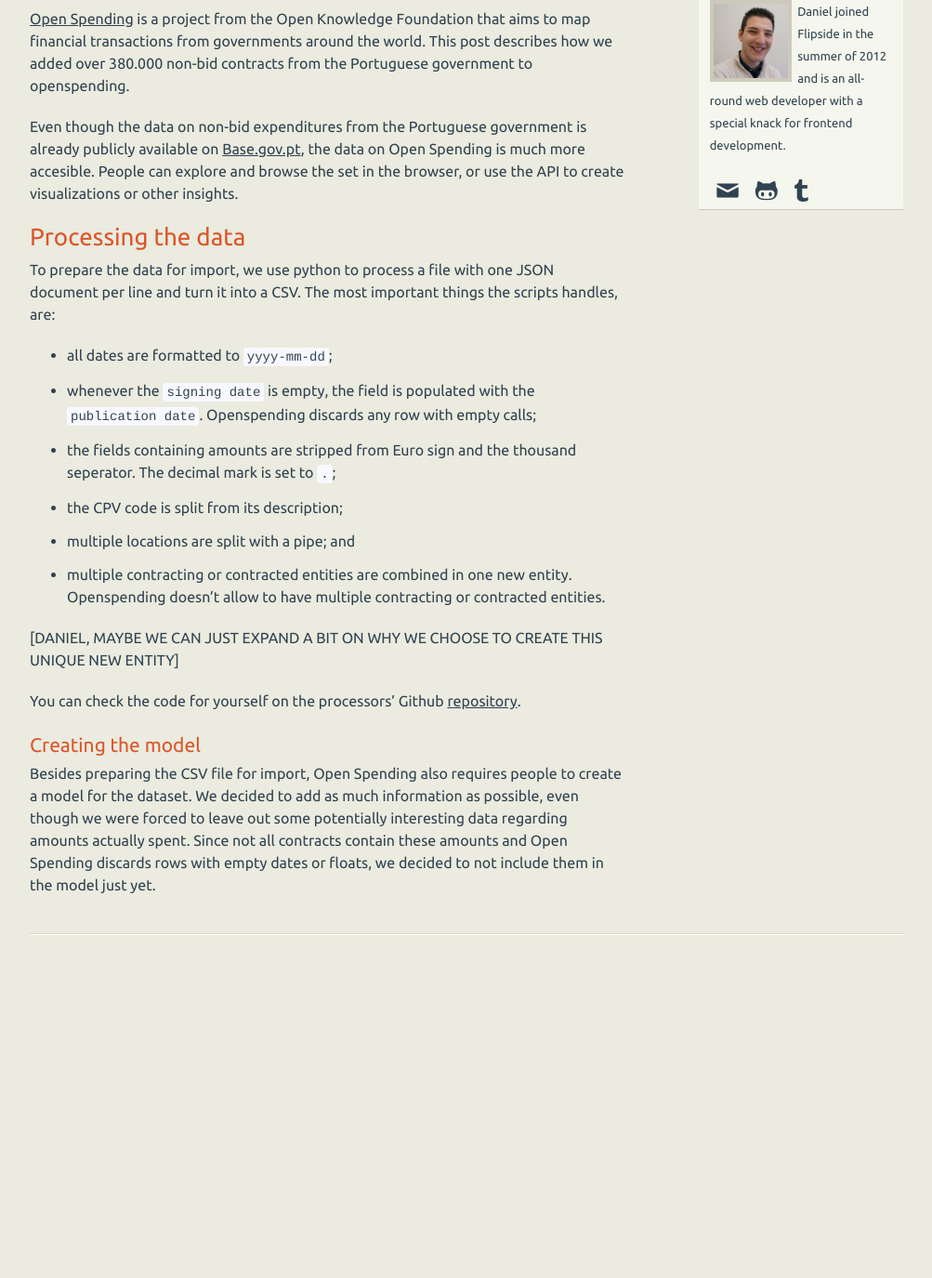
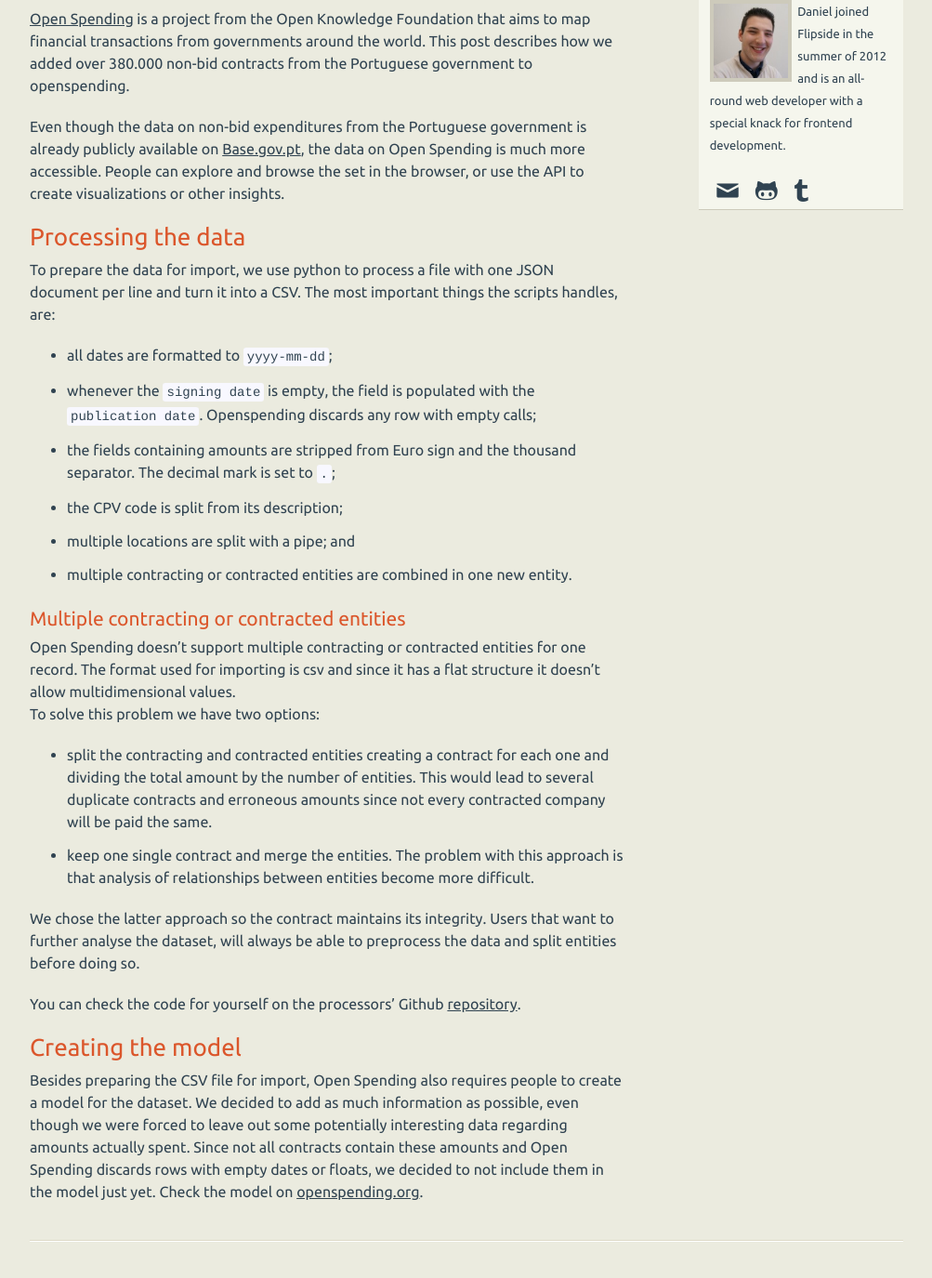
Before and after one commit to flipside-org/flipside.org, a Jekyll site: the page built from _posts/notes/2013-12-04-non-bid-contracts-openspending.md, in a window 1280 px wide and 1400 px high, scrolled down 195 px. Shown: the top 1375 px of the window at 93% size, without its empty margins (138-1141 px from the left). Built offline with Jekyll 4.4.1, drawn with Linux system fonts in a browser that asks for light colours; nearby versions of some CDN libraries; before the commit the page ends 1265 px from its top, so only the background shows below that.

Commit message:
Update post on open spending. Add image to post

```diff
--- a/_posts/notes/2013-12-04-non-bid-contracts-openspending.md
+++ b/_posts/notes/2013-12-04-non-bid-contracts-openspending.md
@@ -4,7 +4,7 @@
 
 title: Processing data for Open Spending
 category: note
-image: x.png
+image: open-spending-log.png
 tags: open-data spending
 
 user: danielfdsilva
@@ -12,21 +12,27 @@
 
 [Open Spending](https://openspending.org/) is a project from the Open Knowledge Foundation that aims to map financial transactions from governments around the world. This post describes how we added over 380.000 non-bid contracts from the Portuguese government to openspending.
 
-Even though the data on non-bid expenditures from the Portuguese government is already publicly available on [Base.gov.pt](http://www.base.gov.pt), the data on Open Spending is much more accesible. People can explore and browse the set in the browser, or use the API to create visualizations or other insights.
+Even though the data on non-bid expenditures from the Portuguese government is already publicly available on [Base.gov.pt](http://www.base.gov.pt), the data on Open Spending is much more accessible. People can explore and browse the set in the browser, or use the API to create visualizations or other insights.
 
 ## Processing the data
 To prepare the data for import, we use python to process a file with one JSON document per line and turn it into a CSV. The most important things the scripts handles, are:
 
 - all dates are formatted to `yyyy-mm-dd`;
 - whenever the `signing date` is empty, the field is populated with the `publication date`. Openspending discards any row with empty calls;
-- the fields containing amounts are stripped from Euro sign and the thousand seperator. The decimal mark is set to `.`;
+- the fields containing amounts are stripped from Euro sign and the thousand separator. The decimal mark is set to `.`;
 - the CPV code is split from its description;
 - multiple locations are split with a pipe; and
-- multiple contracting or contracted entities are combined in one new entity. Openspending doesn't allow to have multiple contracting or contracted entities.
+- multiple contracting or contracted entities are combined in one new entity.
 
-[DANIEL, MAYBE WE CAN JUST EXPAND A BIT ON WHY WE CHOOSE TO CREATE THIS UNIQUE NEW ENTITY]
+### Multiple contracting or contracted entities
+Open Spending doesn't support multiple contracting or contracted entities for one record. The format used for importing is csv and since it has a flat structure it doesn't allow multidimensional values.
+To solve this problem we have two options:
+- split the contracting and contracted entities creating a contract for each one and dividing the total amount by the number of entities. This would lead to several duplicate contracts and erroneous amounts since not every contracted company will be paid the same.
+- keep one single contract and merge the entities. The problem with this approach is that analysis of relationships between entities become more difficult.
+
+We chose the latter approach so the contract maintains its integrity. Users that want to further analyse the dataset, will always be able to preprocess the data and split entities before doing so.
 
 You can check the code for yourself on the processors' Github [repository](https://github.com/flipside-org/ajustes-processor).
 
-### Creating the model
-Besides preparing the CSV file for import, Open Spending also requires people to create a model for the dataset. We decided to add as much information as possible, even though we were forced to leave out some potentially interesting data regarding amounts actually spent. Since not all contracts contain these amounts and Open Spending discards rows with empty dates or floats, we decided to not include them in the model just yet.
+## Creating the model
+Besides preparing the CSV file for import, Open Spending also requires people to create a model for the dataset. We decided to add as much information as possible, even though we were forced to leave out some potentially interesting data regarding amounts actually spent. Since not all contracts contain these amounts and Open Spending discards rows with empty dates or floats, we decided to not include them in the model just yet. Check the model on [openspending.org](https://openspending.org/pt_ajustes-diretos/model.json).
```
Also changed, not shown: images/notes/open-spending-log.png (added).
